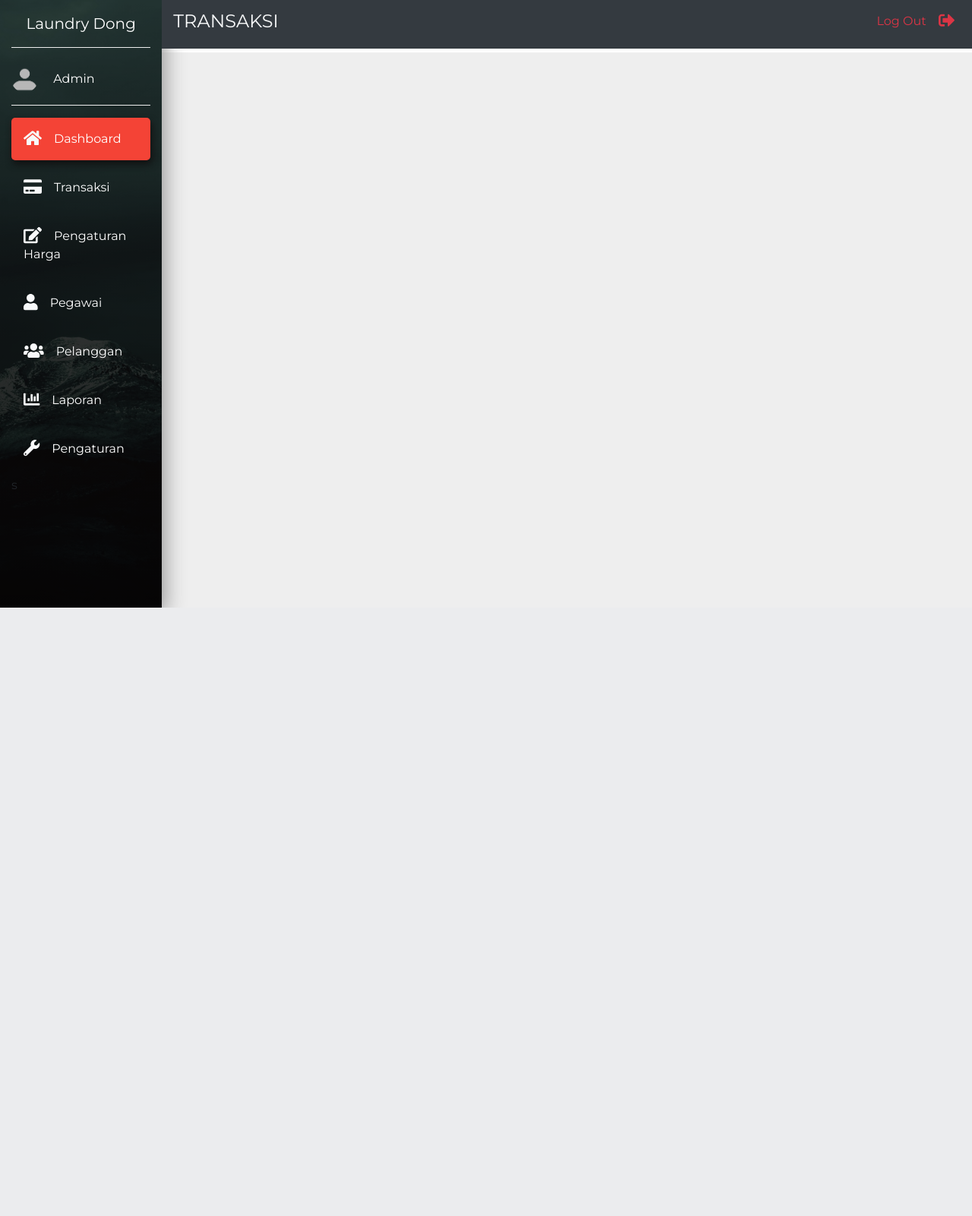
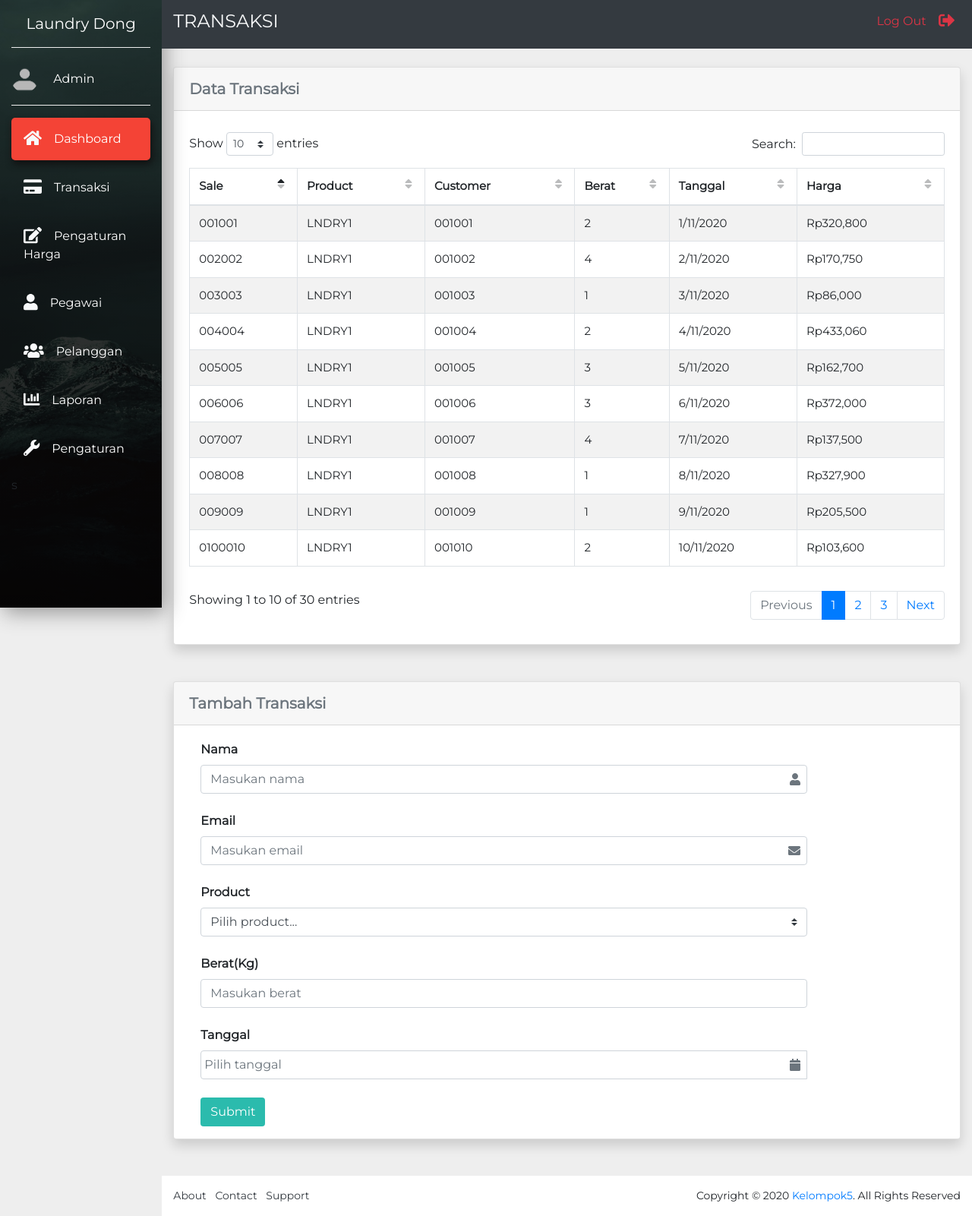
Before and after one commit to alifmaulanarizqi/proyek-pengelolaan-laundry-online, a PHP site: page /transaksi.html in a window 1280 px wide. Shown: the whole page at 76% size. Before the commit the page ends 800 px from the top, so only its background shows below. Run offline with PHP 8.4, Linux system fonts and the light colour scheme; some libraries are stand-ins or nearby versions.

Commit message:
halaman transaksi.html dan pelanggan.html

```diff
--- a/css/style.css
+++ b/css/style.css
@@ -26,6 +26,11 @@ li {
 .icon-in-field {
   top: 11px;
   right: 1.5rem;
+}
+
+.form-button {
+  background-color: #2bbbad;
+  color: white;
 }
 
 /* navbar */
--- a/js/script.js
+++ b/js/script.js
@@ -9,7 +9,7 @@ $(document).ready(function () {
 // pegawai.html - form pegawai - datepicker
 $(function(){
   $(".datepicker").datepicker({
-    format: 'yyyy-mm-dd',
+    format: 'dd-mm-yyyy',
     autoclose: true,
     todayHighlight: true,
   });
--- a/transaksi.html
+++ b/transaksi.html
@@ -5,10 +5,13 @@
     <meta name="viewport" content="width=device-width, initial-scale=1, shrink-to-fit=no">
     <link rel="title icon" href="images/title-img.png">
     <link rel="stylesheet" href="https://cdn.jsdelivr.net/npm/bootstrap@4.5.3/dist/css/bootstrap.min.css" integrity="sha384-TX8t27EcRE3e/ihU7zmQxVncDAy5uIKz4rEkgIXeMed4M0jlfIDPvg6uqKI2xXr2" crossorigin="anonymous">    <script defer src="https://use.fontawesome.com/releases/v5.0.13/js/all.js" integrity="sha384-xymdQtn1n3lH2wcu0qhcdaOpQwyoarkgLVxC/wZ5q7h9gHtxICrpcaSUfygqZGOe" crossorigin="anonymous"></script>
+    <link rel="stylesheet" href="https://use.fontawesome.com/releases/v5.8.2/css/all.css">
     <script defer src="https://use.fontawesome.com/releases/v5.0.13/js/all.js" integrity="sha384-xymdQtn1n3lH2wcu0qhcdaOpQwyoarkgLVxC/wZ5q7h9gHtxICrpcaSUfygqZGOe" crossorigin="anonymous"></script>
     <link href="https://fonts.googleapis.com/css?family=Montserrat" rel="stylesheet">
+    <link href="css/datatables.min.css" rel="stylesheet">
+    <link href="css/bootstrap-datepicker.min.css" rel="stylesheet">
     <link rel="stylesheet" href="css/style.css">
-    <title>Laundry Dong</title>
+    <title>Laundry Dong Dashboard</title>
   </head>
   <body>
 
@@ -81,7 +84,344 @@
       </div>
     <!-- end of modal -->
 
-    <!-- START HERE -->
+    <!-- table -->
+    <div class="container-fluid">
+      <div class="row">
+        <div class="col-xl-10 col-lg-9 col-md-8 ml-auto">
+          <div class="row pt-md-5 mt-md-4 mb-5">
+            <div class="col-12">
+              <div class="card shadow">
+                <div class="card-header py-3">
+                  <h5 class="m-0 font-weight-bold text-muted">Data Transaksi</h5>
+                </div>
+                <div class="card-body pb-0">
+                  <table id="dtBasicExample" class="table table-striped table-bordered table-style-css" style="width:100%">
+                    <thead>
+                      <tr>
+                        <th class="font-weight-bold">Sale</th>
+                        <th class="font-weight-bold">Product</th>
+                        <th class="font-weight-bold">Customer</th>
+                        <th class="font-weight-bold">Berat</th>
+                        <th class="font-weight-bold">Tanggal</th>
+                        <th class="font-weight-bold">Harga</th>
+                      </tr>
+                    </thead>
+                    <tbody>
+                      <tr>
+                        <td>001001</td>
+                        <td>LNDRY1</td>
+                        <td>001001</td>
+                        <td>2</td>
+                        <td>1/11/2020</td>
+                        <td>Rp320,800</td>
+                      </tr>
+                      <tr>
+                        <td>002002</td>
+                        <td>LNDRY1</td>
+                        <td>001002</td>
+                        <td>4</td>
+                        <td>2/11/2020</td>
+                        <td>Rp170,750</td>
+                      </tr>
+                      <tr>
+                        <td>003003</td>
+                        <td>LNDRY1</td>
+                        <td>001003</td>
+                        <td>1</td>
+                        <td>3/11/2020</td>
+                        <td>Rp86,000</td>
+                      </tr>
+                      <tr>
+                        <td>004004</td>
+                        <td>LNDRY1</td>
+                        <td>001004</td>
+                        <td>2</td>
+                        <td>4/11/2020</td>
+                        <td>Rp433,060</td>
+                      </tr>
+                      <tr>
+                        <td>005005</td>
+                        <td>LNDRY1</td>
+                        <td>001005</td>
+                        <td>3</td>
+                        <td>5/11/2020</td>
+                        <td>Rp162,700</td>
+                      </tr>
+                      <tr>
+                        <td>006006</td>
+                        <td>LNDRY1</td>
+                        <td>001006</td>
+                        <td>3</td>
+                        <td>6/11/2020</td>
+                        <td>Rp372,000</td>
+                      </tr>
+                      <tr>
+                        <td>007007</td>
+                        <td>LNDRY1</td>
+                        <td>001007</td>
+                        <td>4</td>
+                        <td>7/11/2020</td>
+                        <td>Rp137,500</td>
+                      </tr>
+                      <tr>
+                        <td>008008</td>
+                        <td>LNDRY1</td>
+                        <td>001008</td>
+                        <td>1</td>
+                        <td>8/11/2020</td>
+                        <td>Rp327,900</td>
+                      </tr>
+                      <tr>
+                        <td>009009</td>
+                        <td>LNDRY1</td>
+                        <td>001009</td>
+                        <td>1</td>
+                        <td>9/11/2020</td>
+                        <td>Rp205,500</td>
+                      </tr>
+                      <tr>
+                        <td>0100010</td>
+                        <td>LNDRY1</td>
+                        <td>001010</td>
+                        <td>2</td>
+                        <td>10/11/2020</td>
+                        <td>Rp103,600</td>
+                      </tr>
+                      <tr>
+                        <td>0110011</td>
+                        <td>LNDRY2</td>
+                        <td>001011</td>
+                        <td>3</td>
+                        <td>11/11/2020</td>
+                        <td>Rp90,560</td>
+                      </tr>
+                      <tr>
+                        <td>0120012</td>
+                        <td>LNDRY2</td>
+                        <td>001012</td>
+                        <td>3</td>
+                        <td>12/11/2020</td>
+                        <td>Rp342,000</td>
+                      </tr>
+                      <tr>
+                        <td>0130013</td>
+                        <td>LNDRY2</td>
+                        <td>001013</td>
+                        <td>5</td>
+                        <td>13/11/2020</td>
+                        <td>Rp470,600</td>
+                      </tr>
+                      <tr>
+                        <td>0140014</td>
+                        <td>LNDRY2</td>
+                        <td>001014</td>
+                        <td>2</td>
+                        <td>14/11/2020</td>
+                        <td>Rp313,500</td>
+                      </tr>
+                      <tr>
+                        <td>0150015</td>
+                        <td>LNDRY2</td>
+                        <td>001015</td>
+                        <td>6</td>
+                        <td>15/11/2020</td>
+                        <td>Rp385,750</td>
+                      </tr>
+                      <tr>
+                        <td>0160016</td>
+                        <td>LNDRY2</td>
+                        <td>001016</td>
+                        <td>1</td>
+                        <td>16/11/2020</td>
+                        <td>Rp198,500</td>
+                      </tr>
+                      <tr>
+                        <td>0170017</td>
+                        <td>LNDRY2</td>
+                        <td>001017</td>
+                        <td>3</td>
+                        <td>17/11/2020</td>
+                        <td>Rp725,000</td>
+                      </tr>
+                      <tr>
+                        <td>0180018</td>
+                        <td>LNDRY2</td>
+                        <td>001018</td>
+                        <td>4</td>
+                        <td>18/11/2020</td>
+                        <td>Rp237,500</td>
+                      </tr>
+                      <tr>
+                        <td>0190019</td>
+                        <td>LNDRY2</td>
+                        <td>001019</td>
+                        <td>6</td>
+                        <td>19/11/2020</td>
+                        <td>Rp132,000</td>
+                      </tr>
+                      <tr>
+                        <td>0200020</td>
+                        <td>LNDRY2</td>
+                        <td>001020</td>
+                        <td>7</td>
+                        <td>20/11/2020</td>
+                        <td>Rp217,500</td>
+                      </tr>
+                      <tr>
+                        <td>0210021</td>
+                        <td>LNDRY3</td>
+                        <td>001021</td>
+                        <td>3</td>
+                        <td>21/11/2020</td>
+                        <td>Rp345,000</td>
+                      </tr>
+                      <tr>
+                        <td>0220022</td>
+                        <td>LNDRY3</td>
+                        <td>001022</td>
+                        <td>1</td>
+                        <td>22/11/2020</td>
+                        <td>Rp675,000</td>
+                      </tr>
+                      <tr>
+                        <td>0230023</td>
+                        <td>LNDRY3</td>
+                        <td>001023</td>
+                        <td>1</td>
+                        <td>23/11/2020</td>
+                        <td>Rp106,450</td>
+                      </tr>
+                      <tr>
+                        <td>0240024</td>
+                        <td>LNDRY3</td>
+                        <td>001024</td>
+                        <td>1</td>
+                        <td>24/11/2020</td>
+                        <td>Rp85,600</td>
+                      </tr>
+                      <tr>
+                        <td>0250025</td>
+                        <td>LNDRY3</td>
+                        <td>001025</td>
+                        <td>4</td>
+                        <td>25/11/2020</td>
+                        <td>Rp1,200,000</td>
+                      </tr>
+                      <tr>
+                        <td>0260026</td>
+                        <td>LNDRY3</td>
+                        <td>001026</td>
+                        <td>3</td>
+                        <td>26/11/2020</td>
+                        <td>Rp92,575</td>
+                      </tr>
+                      <tr>
+                        <td>0270027</td>
+                        <td>LNDRY3</td>
+                        <td>001027</td>
+                        <td>1</td>
+                        <td>27/11/2020</td>
+                        <td>Rp357,650</td>
+                      </tr>
+                      <tr>
+                        <td>0280028</td>
+                        <td>LNDRY3</td>
+                        <td>001028</td>
+                        <td>1</td>
+                        <td>28/11/2020</td>
+                        <td>Rp206,850</td>
+                      </tr>
+                      <tr>
+                        <td>0290029</td>
+                        <td>LNDRY3</td>
+                        <td>001029</td>
+                        <td>2</td>
+                        <td>29/11/2020</td>
+                        <td>Rp850,000</td>
+                      </tr>
+                      <tr>
+                        <td>0300030</td>
+                        <td>LNDRY3</td>
+                        <td>001030</td>
+                        <td>3</td>
+                        <td>30/11/2020</td>
+                        <td>Rp163,000</td>
+                      </tr>
+                    </tbody>
+                  </table>
+                </div>
+              </div>
+            </div>
+          </div>
+        </div>
+      </div>
+    </div>
+    <!-- end of table -->
+
+    <!-- form -->
+    <div class="container-fluid">
+      <div class="row">
+        <div class="col-xl-10 col-lg-9 col-md-8 ml-auto">
+          <div class="row mb-5">
+            <div class="col-12">
+              <div class="card shadow">
+                <div class="card-header py-3">
+                  <h5 class="m-0 font-weight-bold text-muted">Tambah Transaksi</h5>
+                </div>
+                <div class="card-body pb-0">
+                  <form action="#!">
+                    <div class="form-group mb-4">
+                      <label class="control-label col-sm-2 font-weight-bold" for="nama">Nama</label>
+                      <div class="col-sm-10 position-relative">
+                        <input type="text" class="form-control" id="nama" name="nama" placeholder="Masukan nama">
+                        <i class="fas fa-user position-absolute text-muted icon-in-field" tabindex=0></i>
+                      </div>
+                    </div>
+                    <div class="form-group mb-4">
+                      <label class="control-label col-sm-2 font-weight-bold" for="email">Email</label>
+                      <div class="col-sm-10 position-relative">
+                        <input type="email" class="form-control" id="email" name="email" placeholder="Masukan email">
+                        <i class="fas fa-envelope position-absolute text-muted icon-in-field" tabindex=0></i>
+                      </div>
+                    </div>
+                    <div class="form-group mb-4">
+                      <label class="control-label col-sm-2 font-weight-bold">Product</label>
+                      <div class="col-sm-10">
+                        <select class="browser-default custom-select" name="product">
+                          <option selected disabled>Pilih product...</option>
+                          <option value="lndry1">LNDRY1</option>
+                          <option value="lndry2">LNDRY2</option>
+                          <option value="lndry3">LNDRY3</option>
+                        </select>
+                      </div>
+                    </div>
+                    <div class="form-group mb-4">
+                      <label class="control-label col-sm-2 font-weight-bold" for="berat">Berat(Kg)</label>
+                      <div class="col-sm-10">
+                        <input type="number" class="form-control" id="berat" name="berat" placeholder="Masukan berat">
+                      </div>
+                    </div>
+                    <div class="form-group mb-4">
+                      <label class="control-label col-sm-2 font-weight-bold">Tanggal</label>
+                      <div class="input-group col-sm-10 position-relative date">
+                        <input placeholder="Pilih tanggal" type="text" class="form-control datepicker" name="tanggal-transaksi">
+                        <i class="fas fa-calendar position-absolute text-muted icon-in-field" tabindex=0></i>
+                      </div>
+                    </div>
+                    <div class="form-group">
+                      <div class="col-sm-offset-2 col-sm-10">
+                        <button type="submit" class="btn btn-default form-button">Submit</button>
+                      </div>
+                    </div>
+                  </form>
+                </div>
+              </div>
+            </div>
+          </div>
+        </div>
+      </div>
+    </div>
+    <!-- end of form -->
 
     <!-- footer -->
     <footer>
@@ -92,18 +432,18 @@
               <div class="col-lg-6 footer-font-size footer-center">
                 <ul class="list-inline">
                   <li class="list-inline-item mr-2">
-                    <a href="#" class="text-dark link-style-none">About</a>
+                    <a href="#" class="text-dark">About</a>
                   </li>
                   <li class="list-inline-item mr-2">
-                    <a href="#" class="text-dark link-style-none">Contact</a>
+                    <a href="#" class="text-dark">Contact</a>
                   </li>
                   <li class="list-inline-item mr-2">
-                    <a href="#" class="text-dark link-style-none">Support</a>
+                    <a href="#" class="text-dark">Support</a>
                   </li>
                 </ul>
               </div>
               <div class="col-lg-6 footer-font-size d-flex justify-content-end footer-center delete-display-flex">
-                <p>Copyright &copy; 2020 <a href="#" class="link-style-none">Kelompok5</a>. All Rights Reserved</p>
+                <p>Copyright &copy; 2020 <a href="#">Kelompok5</a>. All Rights Reserved</p>
               </div>
             </div>
           </div>
@@ -115,6 +455,8 @@
     <script src="https://code.jquery.com/jquery-3.5.1.slim.min.js" integrity="sha384-DfXdz2htPH0lsSSs5nCTpuj/zy4C+OGpamoFVy38MVBnE+IbbVYUew+OrCXaRkfj" crossorigin="anonymous"></script>
     <script src="https://cdn.jsdelivr.net/npm/popper.js@1.16.1/dist/umd/popper.min.js" integrity="sha384-9/reFTGAW83EW2RDu2S0VKaIzap3H66lZH81PoYlFhbGU+6BZp6G7niu735Sk7lN" crossorigin="anonymous"></script>
     <script src="https://cdn.jsdelivr.net/npm/bootstrap@4.5.3/dist/js/bootstrap.min.js" integrity="sha384-w1Q4orYjBQndcko6MimVbzY0tgp4pWB4lZ7lr30WKz0vr/aWKhXdBNmNb5D92v7s" crossorigin="anonymous"></script>
+    <script type="text/javascript" src="js/datatables.min.js"></script>
+    <script src="js/bootstrap-datepicker.min.js"></script>
     <script src="js/script.js"></script>
   </body>
 </html>
```
Also changed, not shown: index.html (+39 -33 lines), pegawai.html (+15 -16 lines), pelanggan.html (+221 -6 lines).
